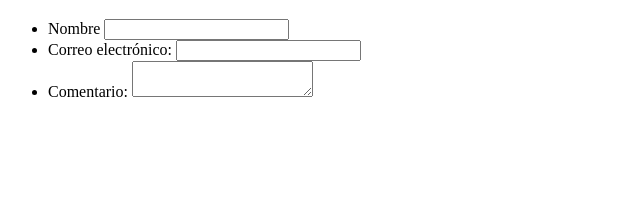
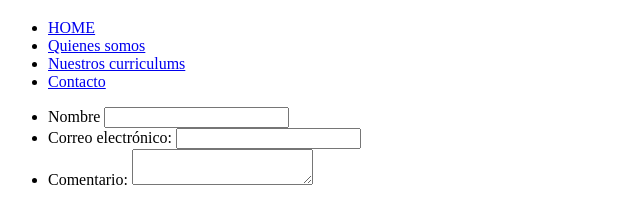
Before and after one commit to Gax1/202207-w1ch2-gabriel-andres-lorena-martinez, a plain HTML site: page contacto.html in a window 1280 px wide. Shown: the part 61-284 px from the top of the page, without its empty margins (0-640 px from the left). Drawn offline with Linux system fonts and the light colour scheme.

Commit message:
added navigator to contacto

```diff
--- a/contacto.html
+++ b/contacto.html
@@ -11,7 +11,18 @@
   <body>
     <header>
       <h1>ISDI Coders Bootcamp Gabriel & Lorena</h1>
-      <nav></nav>
+      <nav>
+        <ul>
+          <li><a href="/index.html">HOME</a></li>
+          <li>
+            <a href="/quienes-somos.html">Quienes somos</a>
+          </li>
+          <li>
+            <a href="/nuestro-cv.html">Nuestros curriculums</a>
+          </li>
+          <li><a href="/contacto.html">Contacto</a></li>
+        </ul>
+      </nav>
     </header>
     <main>
       <form action="" method="get">
```
